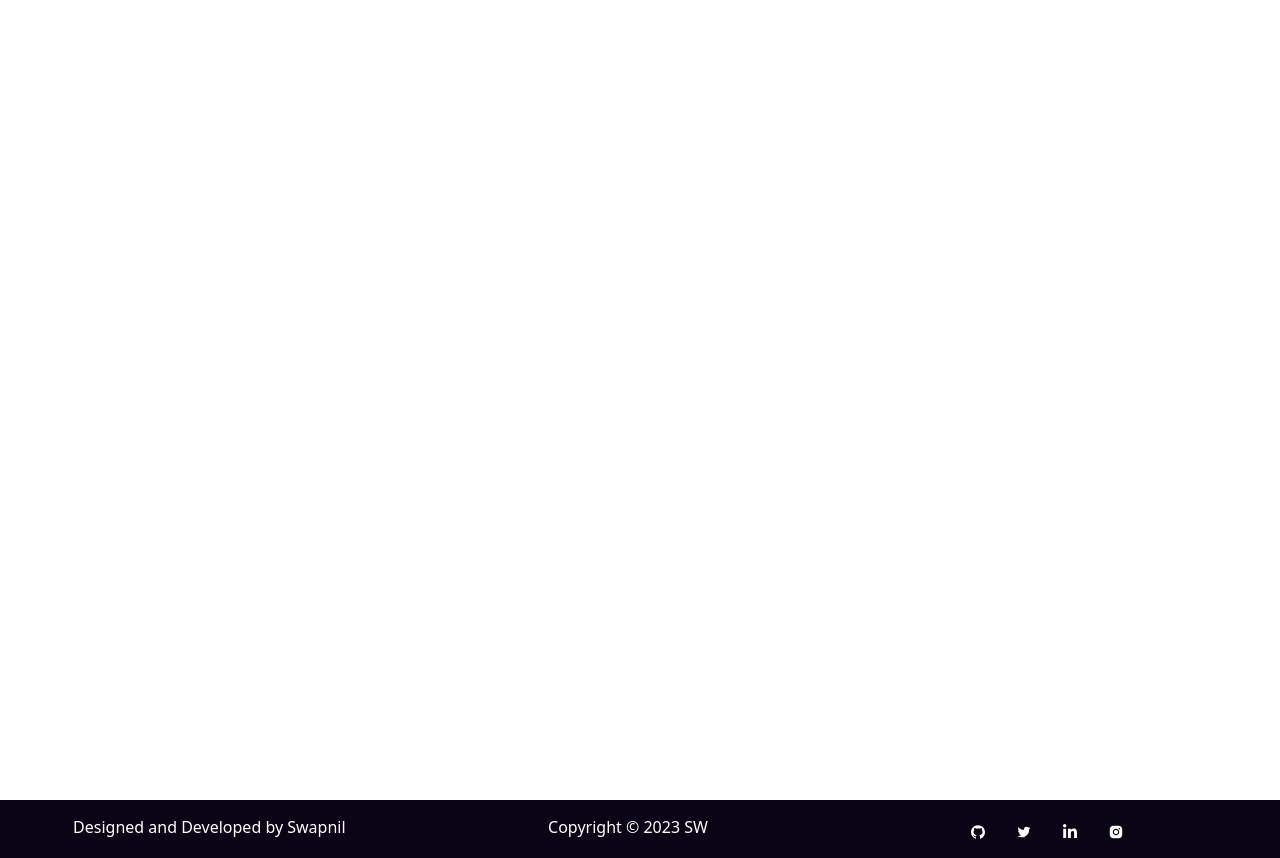
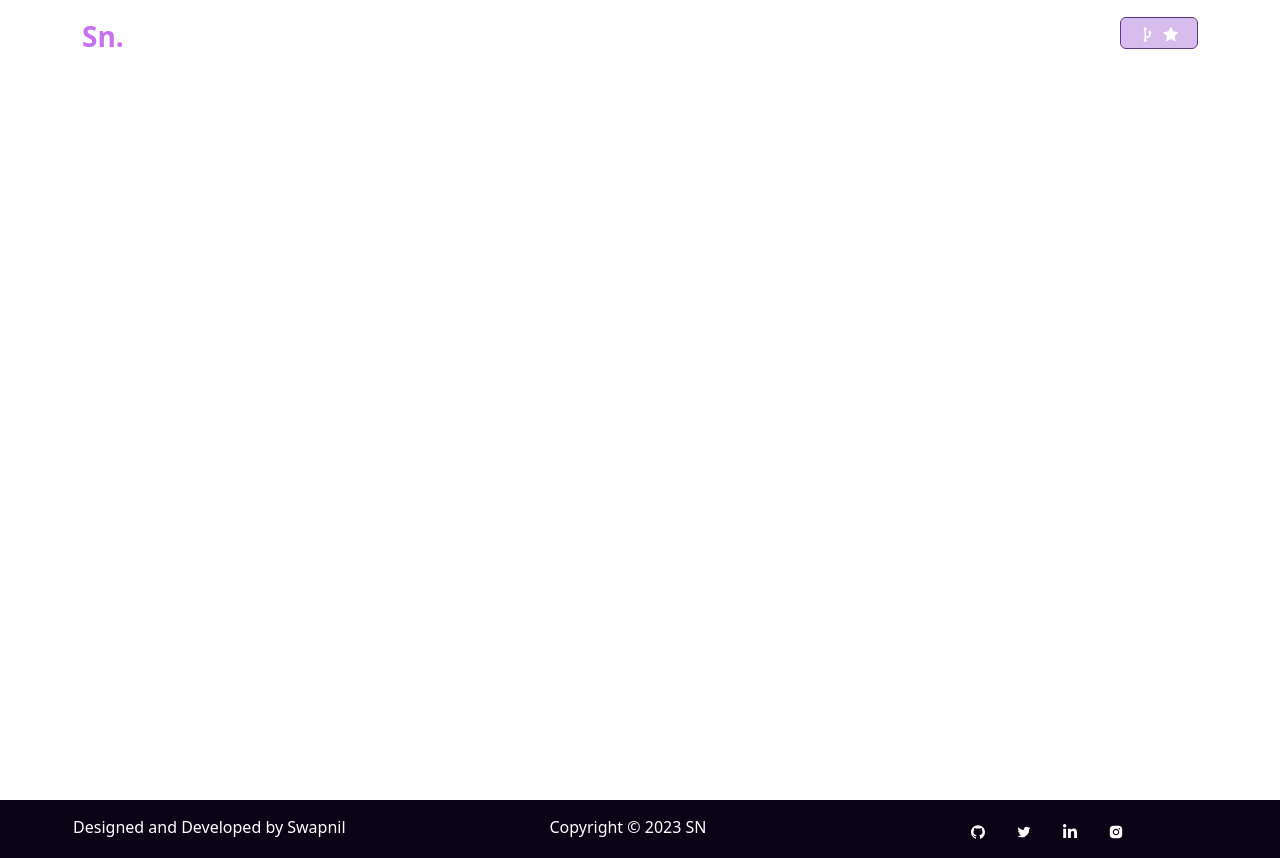
Before and after one commit to swapnilkr/CodeGraffiti, a React (Create React App) app: page / in a window 1280 px wide. Built offline with nearby package versions, Linux system fonts and the light colour scheme.

Commit message:
Integrated Nabvar

```diff
--- a/src/App.js
+++ b/src/App.js
@@ -1,5 +1,6 @@
 import React, { useState, useEffect } from "react";
 import Preloader from "./components/Preloader";
+import NavBar from "./components/Navbar";
 import Footer from "./components/Footer";
 import {
   BrowserRouter as Router,
@@ -28,6 +29,7 @@ function App() {
   return (
     <Router>
       <Preloader startup={startup} />
+      <NavBar />
       <Footer />
     </Router>
 
--- a/src/components/Footer.js
+++ b/src/components/Footer.js
@@ -17,7 +17,7 @@ function Footer() {
                     <h3>Designed and Developed by Swapnil</h3>
                 </Col>
                 <Col md="4" className="footer-copywright">
-                    <h3>Copyright © {year} SW</h3>
+                    <h3>Copyright © {year} SN</h3>
                 </Col>
                 <Col md="4" className="footer-body">
                     <ul className="footer-icons">
--- /dev/null
+++ b/src/components/Navbar.js
@@ -0,0 +1,127 @@
+import React, { useState } from "react";
+import Navbar from "react-bootstrap/Navbar";
+import Nav from "react-bootstrap/Nav";
+import Container from "react-bootstrap/Container";
+import Button from "react-bootstrap/Button";
+import { Link } from "react-router-dom";
+import { CgGitFork } from "react-icons/cg";
+import { ImBlog } from "react-icons/im";
+import {
+    AiFillStar,
+    AiOutlineHome,
+    AiOutlineFundProjectionScreen,
+    AiOutlineUser,
+} from "react-icons/ai";
+
+import { CgFileDocument } from "react-icons/cg";
+
+function NavBar() {
+    const [expand, setExpand] = useState(false);
+    const [navColour, setNavColour] = useState(false);
+
+    function scrollHandler() {
+        if (window.scrollY >= 20) {
+            setNavColour(true);
+        } else {
+            setNavColour(false);
+        }
+    }
+
+    window.addEventListener("scroll", scrollHandler, true);
+
+    return (
+        <Navbar
+            expanded={expand}
+            fixed="top"
+            expand="md"
+            className={navColour ? "sticky" : "navbar"}
+        >
+            <Container>
+                <Navbar.Brand href="/" className="d-flex">
+                    <div className="img-fluid logo" alt="brand">
+                        Sn.
+                    </div>
+                </Navbar.Brand>
+                <Navbar.Toggle
+                    aria-controls="responsive-navbar-nav"
+                    onClick={() => {
+                        setExpand(expand ? false : "expanded");
+                    }}
+                >
+                    <span></span>
+                    <span></span>
+                    <span></span>
+                </Navbar.Toggle>
+                <Navbar.Collapse id="responsive-navbar-nav">
+                    <Nav className="ms-auto" defaultActiveKey="#home">
+                        <Nav.Item>
+                            <Nav.Link as={Link} to="/" onClick={() => setExpand(false)}>
+                                <AiOutlineHome style={{ marginBottom: "2px" }} />{" "}
+                                Home
+                            </Nav.Link>
+                        </Nav.Item>
+
+                        <Nav.Item>
+                            <Nav.Link
+                                as={Link}
+                                to="/about"
+                                onClick={() => setExpand(false)}
+                            >
+                                <AiOutlineUser style={{ marginBottom: "2px" }} />{" "}
+                                About
+                            </Nav.Link>
+                        </Nav.Item>
+
+                        <Nav.Item>
+                            <Nav.Link
+                                as={Link}
+                                to="/project"
+                                onClick={() => setExpand(false)}
+                            >
+                                <AiOutlineFundProjectionScreen
+                                    style={{ marginBottom: "2px" }}
+                                />{" "}
+                                Projects
+                            </Nav.Link>
+                        </Nav.Item>
+
+                        <Nav.Item>
+                            <Nav.Link
+                                as={Link}
+                                to="/resume"
+                                onClick={() => setExpand(false)}
+                            >
+                                <CgFileDocument style={{ marginBottom: "2px" }} />{" "}
+                                Resume
+                            </Nav.Link>
+                        </Nav.Item>
+
+                        <Nav.Item>
+                            <Nav.Link
+                                href="https://soumyajitblogs.vercel.app/"
+                                target="_blank"
+                                rel="noreferrer"
+                            >
+                                <ImBlog style={{ marginBottom: "2px" }} />{" "}
+                                Blogs
+                            </Nav.Link>
+                        </Nav.Item>
+
+                        <Nav.Item className="fork-btn">
+                            <Button
+                                href="https://github.com/swapnilkr/CodeGraffiti"
+                                target="_blank"
+                                className="fork-btn-inner"
+                            >
+                                <CgGitFork style={{ fontSize: "1.2em" }} />{" "}
+                                <AiFillStar style={{ fontSize: "1.1em" }} />
+                            </Button>
+                        </Nav.Item>
+                    </Nav>
+                </Navbar.Collapse>
+            </Container>
+        </Navbar>
+    );
+}
+
+export default NavBar;
--- a/src/style.css
+++ b/src/style.css
@@ -292,6 +292,9 @@ button:focus {
 .logo {
     height: 1.4em !important;
     width: 2.5em !important;
+    color: #c770f0;
+    font-weight: 700;
+    font-size: 1.4em;
 }
 
 .navbar-nav .nav-link {
@@ -320,6 +323,13 @@ button:focus {
     transition: all 0.3s ease-out 0s;
     position: relative;
     z-index: 1;
+}
+
+@media (max-width: 950px) {
+    .navbar-nav .nav-item a svg {
+        position: inherit;
+        left: 33.33%;
+    }
 }
 
 .navbar-nav .nav-item a::after {
```
Also changed, not shown: src/Assets/logo.png (deleted).
